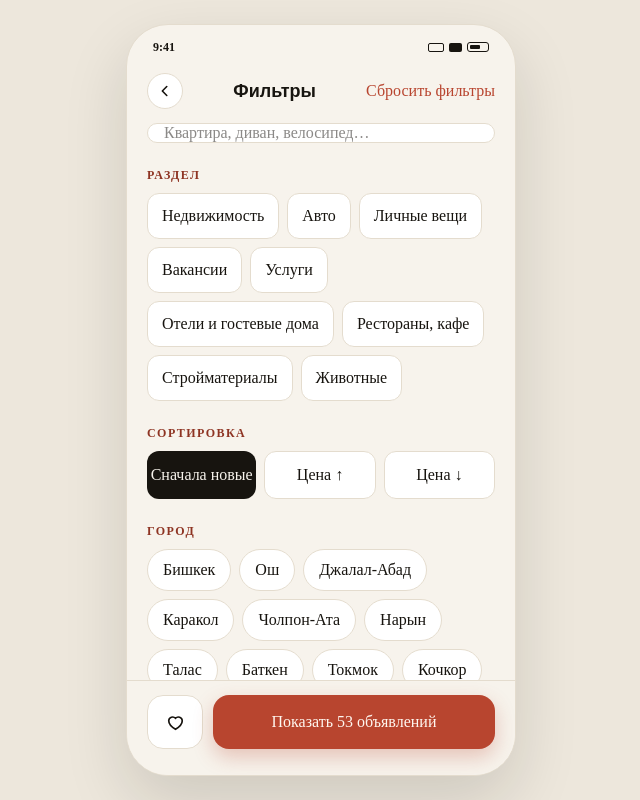
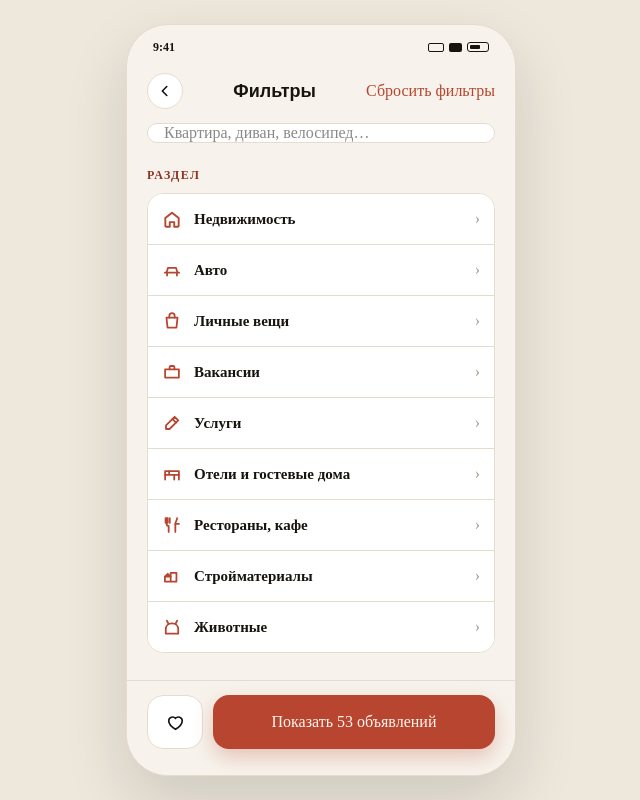
Before and after one commit to turdalievdavranbek-glitch/Koshuna, a Next.js app: page /filters in a window 1280 px wide. Shown: the whole page, without its empty margins (319-959 px from the left). Built offline with nearby package versions, Linux system fonts and the light colour scheme; a web font is replaced by a local one.

Commit message:
Open search on a list of main categories instead of the last section.
Home search clears the section so filters no longer jump straight into restaurants.

Co-authored-by: turdalievdavranbek <turdalievdavranbek@gmail.com>

```diff
--- a/src/app/filters/page.tsx
+++ b/src/app/filters/page.tsx
@@ -1,13 +1,12 @@
 "use client";
 
 import { useRouter } from "next/navigation";
-import { useEffect, useState } from "react";
 import { CITIES, SECTIONS, SERVICE_CATEGORIES, propertyIsLiving, propertyShowsRooms, propertyShowsStock } from "@/lib/data";
 import { applyFilters } from "@/lib/filter";
 import { searchPlaceholder } from "@/lib/i18n";
 import { patchForSection } from "@/lib/section";
 import { useApp } from "@/lib/store";
-import { IconBack, IconHeart } from "@/components/icons";
+import { IconBack, IconHeart, sectionIcon } from "@/components/icons";
 import { PhoneShell } from "@/components/shell";
 import { Chip, Eyebrow, Toggle } from "@/components/ui";
 import { StayCalendar } from "@/components/stay-calendar";
@@ -23,11 +22,6 @@ export default function FiltersPage() {
     useApp();
   const router = useRouter();
   const count = applyFilters(allListings, filters, city).length;
-  const [sectionPickerOpen, setSectionPickerOpen] = useState(!filters.section);
-
-  useEffect(() => {
-    setSectionPickerOpen(!filters.section);
-  }, [filters.section]);
 
   const setRooms = (n: number | 0) => {
     if (n === 0) {
@@ -49,15 +43,9 @@ export default function FiltersPage() {
   const isRestaurants = filters.section === "restaurants";
 
   const pickSection = (id: (typeof SECTIONS)[number]["id"]) => {
-    if (filters.section === id) {
-      setSectionPickerOpen(false);
-      return;
-    }
     setFilters(patchForSection(id, filters));
-    setSectionPickerOpen(false);
   };
 
-  const showAllSections = !filters.section || sectionPickerOpen;
   const searchPh = searchPlaceholder(filters.section, t);
 
   const priceLabel = isRent
@@ -109,44 +97,33 @@ export default function FiltersPage() {
         </div>
 
         <div>
-          <div className="flex items-baseline justify-between gap-3">
-            <Eyebrow>{t.section}</Eyebrow>
-            {filters.section && !showAllSections ? (
-              <button
-                type="button"
-                onClick={() => setSectionPickerOpen(true)}
-                className="text-[13px] font-semibold text-accent"
-              >
-                {t.changeSection}
-              </button>
-            ) : null}
-          </div>
-          {showAllSections ? (
-            <div className="mt-2.5 flex flex-wrap gap-2">
-              {SECTIONS.map((s) => (
+          <Eyebrow>{t.section}</Eyebrow>
+          <div className="mt-2.5 overflow-hidden rounded-[16px] border border-line bg-surface">
+            {SECTIONS.map((s, i) => {
+              const on = filters.section === s.id;
+              return (
                 <button
                   key={s.id}
                   type="button"
                   onClick={() => pickSection(s.id)}
-                  className="rounded-xl px-3.5 py-2.5 text-sm"
+                  className="flex w-full items-center gap-3 px-3.5 py-[13px] text-left"
                   style={{
-                    background: filters.section === s.id ? "#17140F" : "#FFFFFF",
-                    color: filters.section === s.id ? "#F7F3EC" : "#17140F",
-                    border: filters.section === s.id ? "none" : "1px solid #E4DCCE",
-                    fontWeight: filters.section === s.id ? 600 : 500,
+                    background: on ? "#17140F" : "#FFFFFF",
+                    borderTop: i === 0 ? "none" : "1px solid #E4DCCE",
                   }}
                 >
-                  {t.sectionNames[s.id]}
+                  {sectionIcon(s.id, on ? "#F7F3EC" : "#B8452F", 20)}
+                  <span
+                    className="flex-1 text-[15px] font-semibold"
+                    style={{ color: on ? "#F7F3EC" : "#17140F" }}
+                  >
+                    {t.sectionNames[s.id]}
+                  </span>
+                  <span style={{ color: on ? "rgba(247,243,236,.45)" : "#A79C8C" }}>›</span>
                 </button>
-              ))}
-            </div>
-          ) : (
-            <div className="mt-2.5">
-              <Chip active onClick={() => setSectionPickerOpen(true)}>
-                {t.sectionNames[filters.section!]}
-              </Chip>
-            </div>
-          )}
+              );
+            })}
+          </div>
         </div>
 
         {isRent ? (
--- a/src/app/page.tsx
+++ b/src/app/page.tsx
@@ -30,6 +30,11 @@ export default function FeedPage() {
     }
   };
 
+  const openSearch = () => {
+    setFilters({ section: null, category: null });
+    router.push("/filters");
+  };
+
   return (
     <PhoneShell tab>
       <header className="shrink-0 bg-screen px-5 pb-3.5 pt-1.5">
@@ -59,18 +64,19 @@ export default function FeedPage() {
             </Link>
           </div>
         </div>
-        <div className="mt-3 flex h-12 items-center gap-2.5 rounded-2xl border border-line bg-surface px-4">
+        <button
+          type="button"
+          onClick={openSearch}
+          className="mt-3 flex h-12 w-full items-center gap-2.5 rounded-2xl border border-line bg-surface px-4 text-left"
+        >
           <IconSearch size={17} color="#A79C8C" />
-          <input
-            value={filters.query}
-            onChange={(e) => setFilters({ query: e.target.value })}
-            placeholder={searchPlaceholder(null, t)}
-            className="h-full flex-1 bg-transparent text-[15px] text-ink outline-none placeholder:text-muted-2"
-          />
-          <button type="button" onClick={() => router.push("/filters")} aria-label={t.filters}>
+          <span className="h-full flex-1 truncate text-[15px] leading-[48px] text-muted-2">
+            {filters.query || searchPlaceholder(null, t)}
+          </span>
+          <span aria-label={t.filters}>
             <IconSliders size={17} color="#17140F" />
-          </button>
-        </div>
+          </span>
+        </button>
       </header>
 
       <div className="sc min-h-0 flex-1 overflow-y-auto px-5 pb-4">
@@ -156,11 +162,11 @@ export default function FeedPage() {
           <span className="text-[13px] font-semibold text-muted">{t.nListings(listings.length)}</span>
         </div>
         <div className="sc mt-2.5 flex gap-2 overflow-x-auto pb-0.5">
-          <Chip onClick={() => router.push("/filters")}>
+          <Chip onClick={openSearch}>
             {t.allCategories}
             <span className="ml-1 text-[10px] text-muted-2">▾</span>
           </Chip>
-          <Chip onClick={() => router.push("/filters")}>
+          <Chip onClick={openSearch}>
             {filters.sort === "new" ? t.newest : filters.sort === "price-asc" ? t.priceAsc : t.priceDesc}
             <span className="ml-1 text-[10px] text-muted-2">▾</span>
           </Chip>
```
